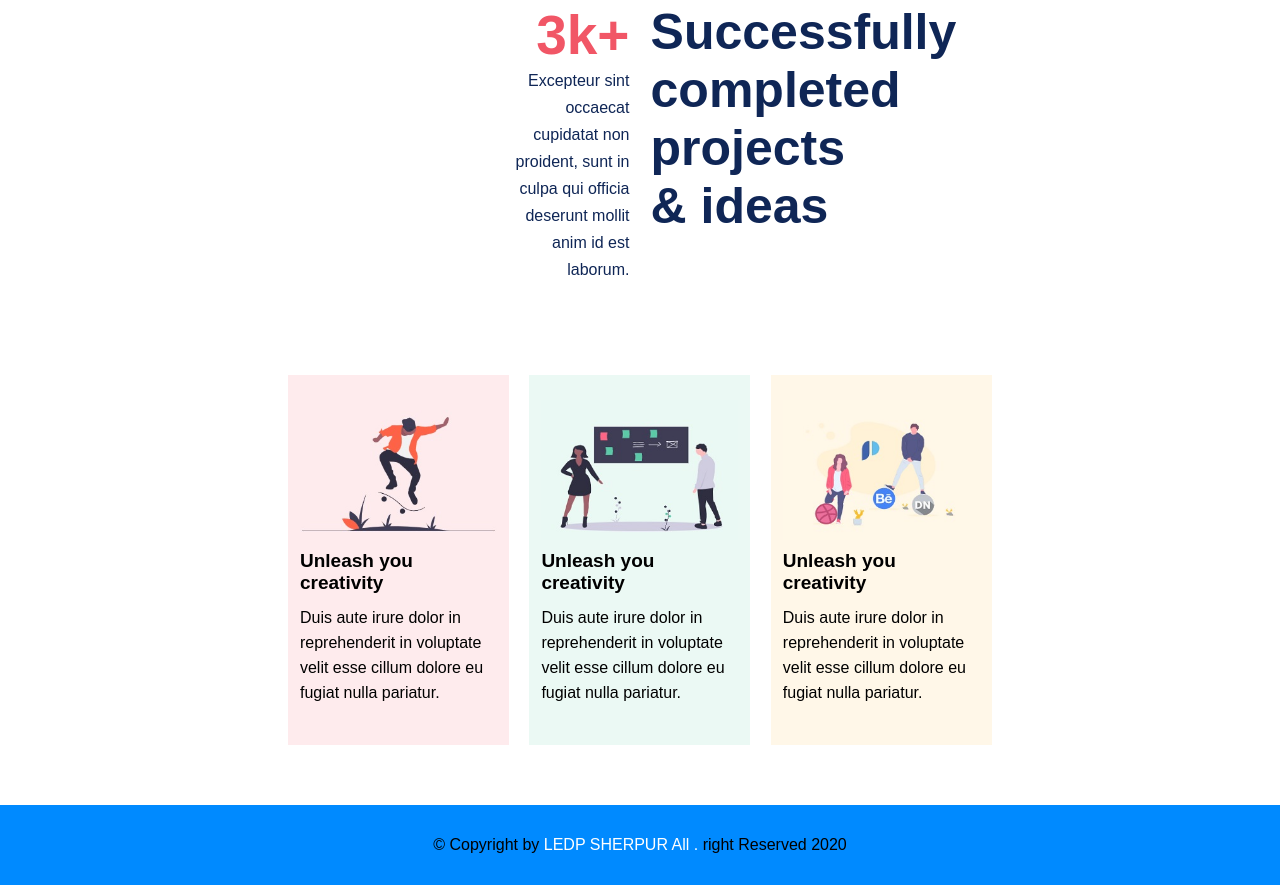
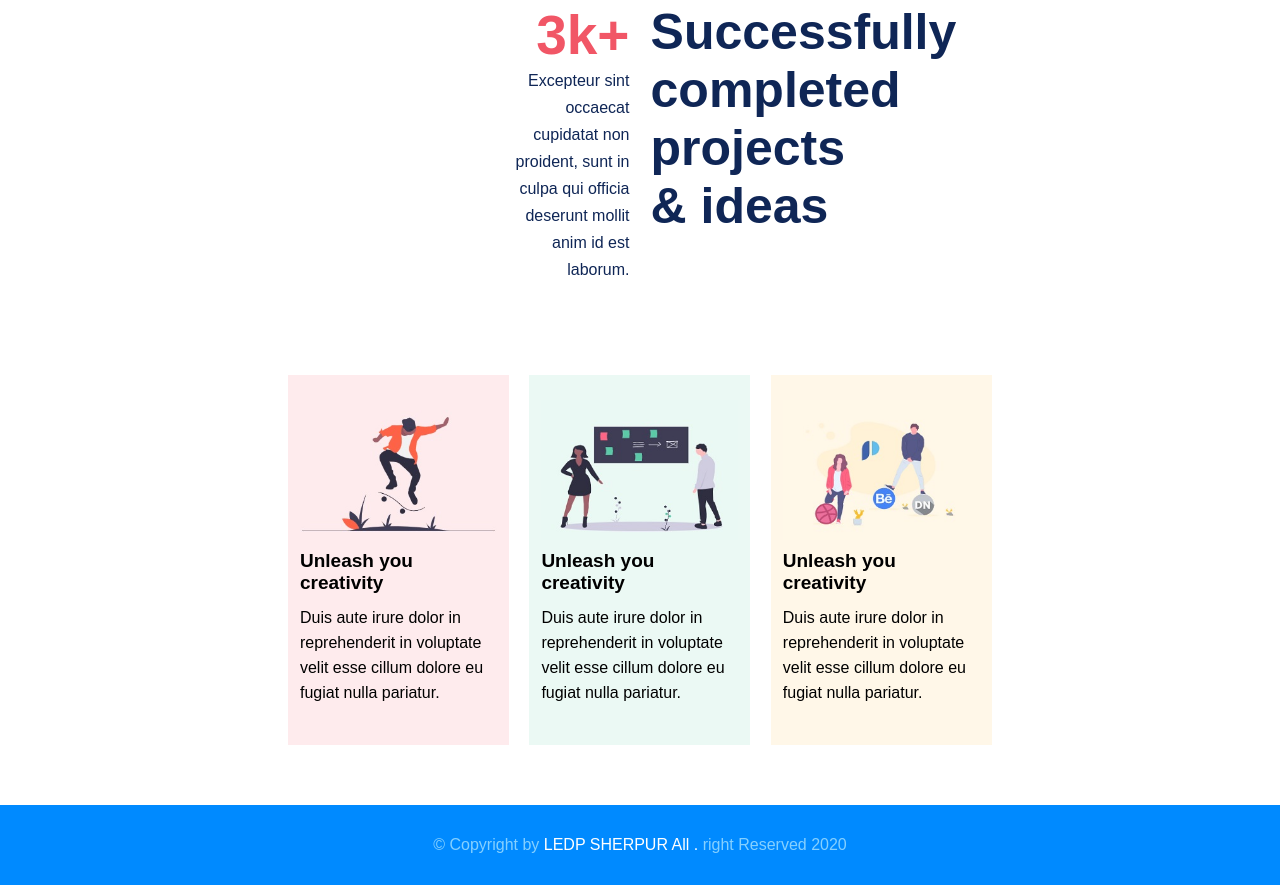
Before and after one commit to ahamedbadsha/Home-Work-project-1-, a plain HTML site: page index.html in a window 1280 px wide. Shown: the part 864-1749 px from the top of the page. Drawn offline with Linux system fonts and the light colour scheme.

Commit message:
Add files via upload

```diff
--- a/css/style.css
+++ b/css/style.css
@@ -171,6 +171,9 @@ header{
     background-color: #008AFF;
 }
 .ft1{}
+.ft1>p{
+	color:#85D0FF;
+}
 .ft1>p>span{
 	color:#FFFFFF;
 }
```
